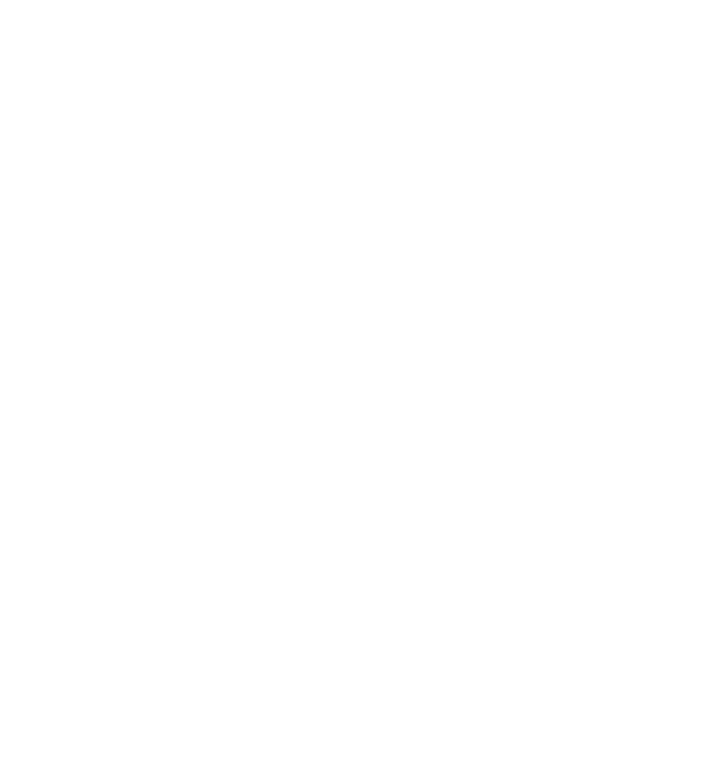
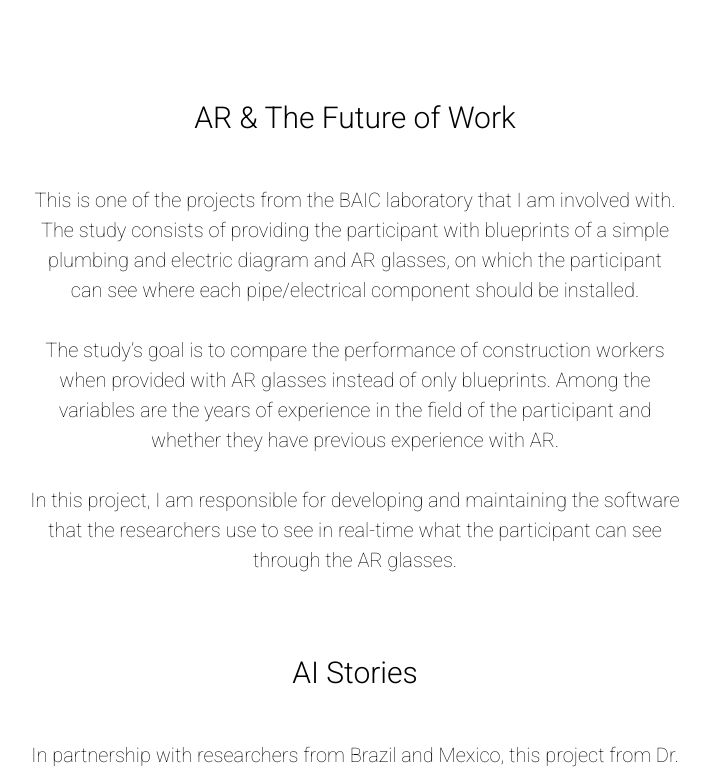
Before and after one commit to feRpicoral/fernandopicoral.com, a Next.js app: page / in a window 1280 px wide. Shown: the part 3249-4020 px from the top of the page, without its empty margins (285-995 px from the left). Before the commit the page ends 1980 px from the top, so only its background shows below. Built offline with nearby package versions, Linux system fonts and the light colour scheme.

Commit message:
feat: sections are open by default

```diff
--- a/src/components/About.tsx
+++ b/src/components/About.tsx
@@ -25,7 +25,7 @@ const AboutDescription = styled.span`
 `;
 
 const About = () => {
-    const [isOpen, setOpen] = useState(false);
+    const [isOpen, setOpen] = useState(true);
     return (
         <Section>
             <SectionHeader onClick={() => setOpen(!isOpen)}>
--- a/src/components/Contact.tsx
+++ b/src/components/Contact.tsx
@@ -61,7 +61,7 @@ const StyledLinkedinIcon = styled(LinkedinIcon)`
 `;
 
 const Contact = () => {
-    const [isOpen, setOpen] = useState(false);
+    const [isOpen, setOpen] = useState(true);
     return (
         <ContactSection>
             <SectionHeader onClick={() => setOpen(!isOpen)}>
--- a/src/components/Experience.tsx
+++ b/src/components/Experience.tsx
@@ -53,7 +53,7 @@ const List = styled.ul`
 `;
 
 const Experience = () => {
-    const [isOpen, setOpen] = useState(false);
+    const [isOpen, setOpen] = useState(true);
 
     return (
         <Section>
--- a/src/components/Projects.tsx
+++ b/src/components/Projects.tsx
@@ -41,7 +41,7 @@ const StyledGithub = styled(GithubIcon)`
 `;
 
 const Projects = () => {
-    const [isOpen, setOpen] = useState(false);
+    const [isOpen, setOpen] = useState(true);
     return (
         <Section>
             <SectionHeader onClick={() => setOpen(!isOpen)}>
```
